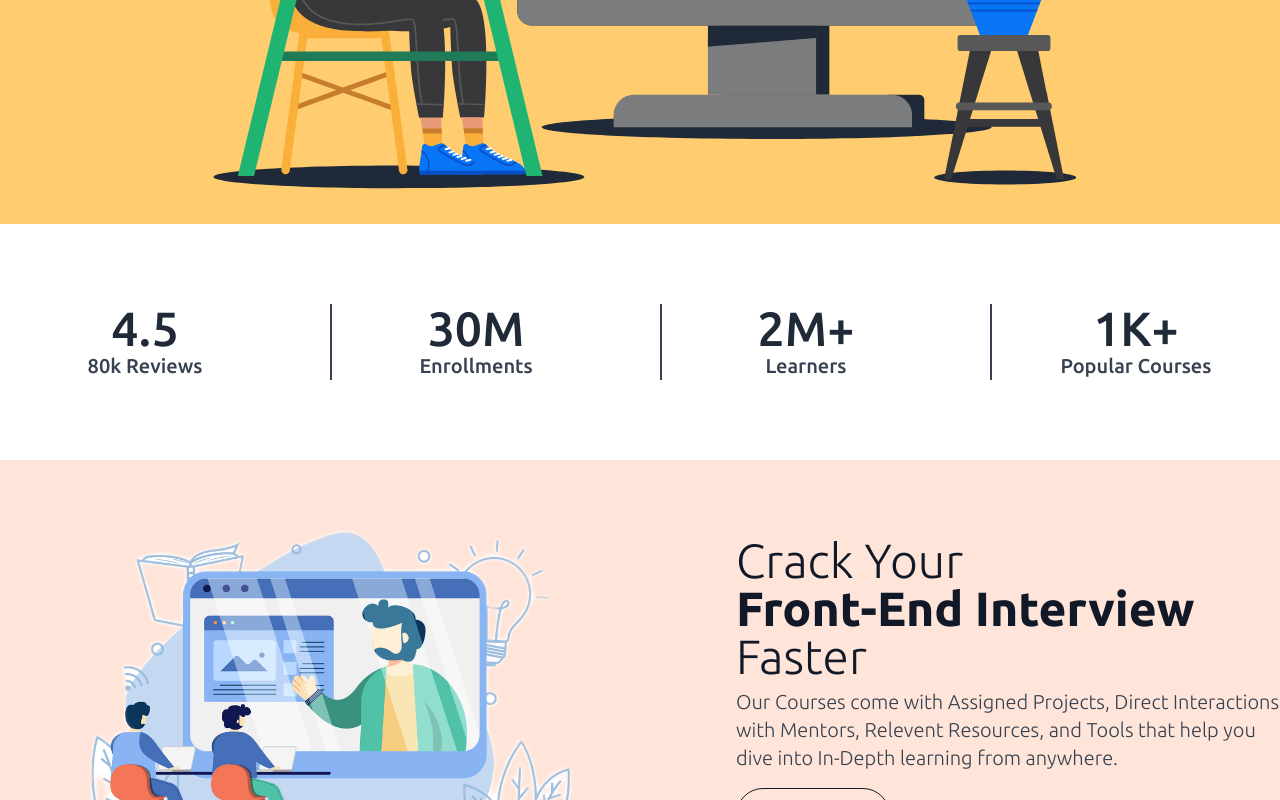
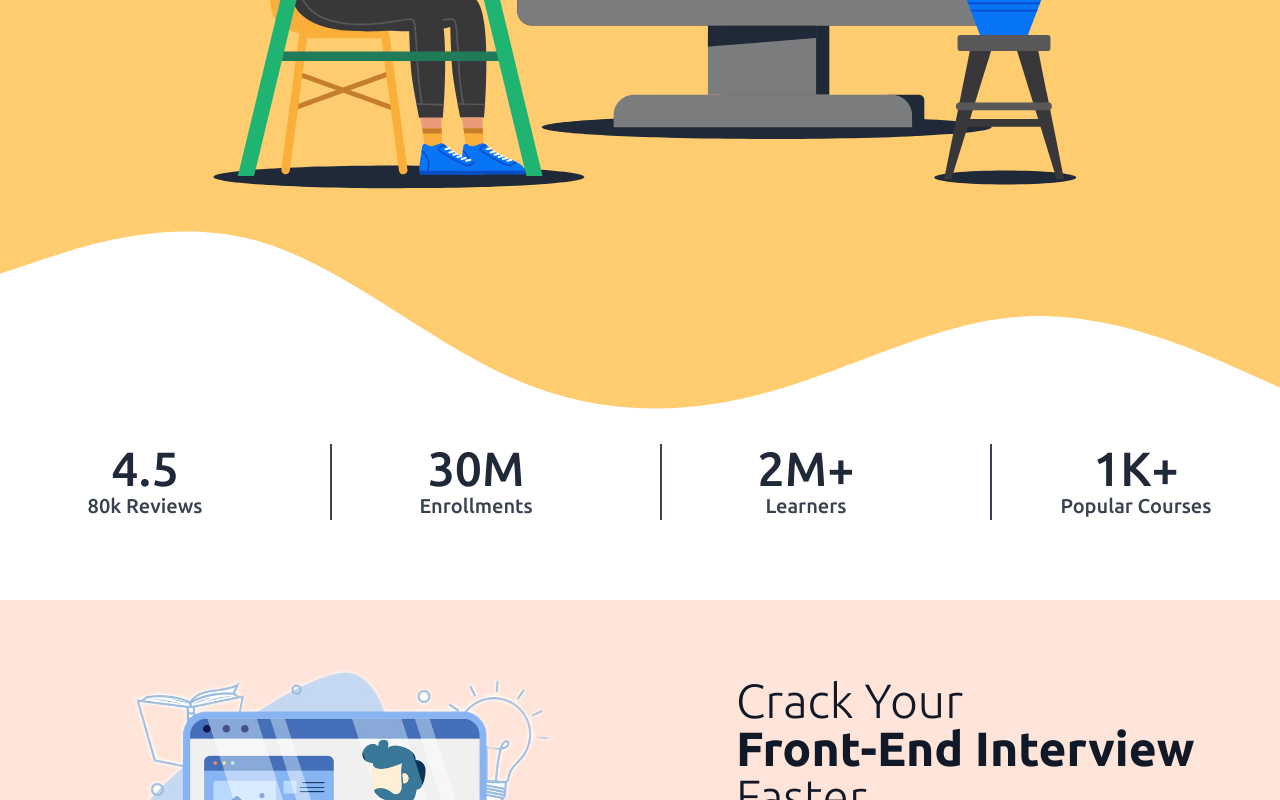
Before and after one commit to ThisIsKhalid/interview-prep-client, a React (Create React App) app: page / in a window 1280 px wide. Shown: the part 712-1512 px from the top of the page. Built offline with nearby package versions, Linux system fonts and the light colour scheme; no server answers; the HTML template or start-up script is replaced by a standard one.

Commit message:
update topbannerD

```diff
--- a/src/components/Course.jsx
+++ b/src/components/Course.jsx
@@ -27,7 +27,7 @@ const Course = ({course}) => {
       </div>
       <h3 className="text-2xl font-medium mb-6 text-white">{title}</h3>
       <Link to={`/course/${id}`}>
-        <button className="text-lg font-medium px-4 py-3 rounded-full hover:bg-[#FFCD70] text-[#FFCD70] hover:text-gray-900 border border-[#FFCD70]">
+        <button className="text-lg font-medium px-4 py-3 rounded-full hover:bg-[#FFCD70] text-[#FFCD70] hover:text-gray-900 border border-[#FFCD70] transition-colors delay-75 duration-300">
           View Course
         </button>
       </Link>
--- a/src/components/Course1.jsx
+++ b/src/components/Course1.jsx
@@ -26,7 +26,7 @@ const Course1 = () => {
       <h3 className="text-2xl font-medium mb-6">
         Top JavaScript Interview Question
       </h3>
-      <button className="text-lg font-medium border border-gray-900 px-4 py-3 rounded-full  hover:bg-gray-800 hover:text-[#FFCD70]">
+      <button className="text-lg font-medium border border-gray-900 px-4 py-3 rounded-full  hover:bg-gray-800 hover:text-[#FFCD70] transition-colors delay-75 duration-300">
         View Course
       </button>
     </div>
--- a/src/components/Footer.js
+++ b/src/components/Footer.js
@@ -1,13 +1,26 @@
 import React from "react";
-import { Link } from "react-router-dom";
+import { Link, useLocation } from "react-router-dom";
 
 const Footer = () => {
+
+  const {pathname} = useLocation();
+  console.log(pathname);
+  let bgColor;
+  if(pathname === '/home' || pathname == '/'){
+    bgColor = "bg-[#ffefe7db]";
+  }
+  else {
+    bgColor = "bg-slate-50";
+  }
+
   return (
-    <section className="bg-[#ffefe7db] pt-10">
+    <section className={`pt-10 ${bgColor}`}>
       <div className="container mx-auto bg-gray-800 pt-20 pb-10 md:rounded-t-3xl px-10 text-white">
         <div className="grid lg:grid-cols-5 grid-cols-2  gap-3">
           <div className="col-span-2">
-            <h1 className="text-3xl mb-4 text-[#FFCD70] font-bold">Interview Prep</h1>
+            <h1 className="text-3xl mb-4 text-[#FFCD70] font-bold">
+              Interview Prep
+            </h1>
             <p className="text-gray-400">
               Lorem ipsum dolor, sit amet consectetur adipisicing elit.
               Accusamus et corrupti sapiente corporis perferendis natus quaerat
--- a/src/pages/Home/OurFeature.jsx
+++ b/src/pages/Home/OurFeature.jsx
@@ -17,7 +17,7 @@ const OurFeature = () => {
                   <br />
                   <span className="text-[#FFCD70]">Features</span> For You
                 </h1>
-                <button className="flex items-center gap-2 text-lg font-medium px-4 py-3 rounded-full hover:bg-[#FFCD70] text-[#FFCD70] hover:text-gray-900 border border-[#FFCD70]">
+                <button className="flex items-center gap-2 text-lg font-medium px-4 py-3 rounded-full hover:bg-[#FFCD70] text-[#FFCD70] hover:text-gray-900 border border-[#FFCD70] transition-colors delay-75 duration-300">
                   See All Features <FiArrowUpRight className="text-xl" />
                 </button>
               </div>
--- a/src/pages/Home/PopulerCourses.jsx
+++ b/src/pages/Home/PopulerCourses.jsx
@@ -1,5 +1,5 @@
 import React from "react";
-import Course from "../../components/Course1";
+import Course1 from "../../components/Course1";
 
 const PopulerCourses = () => {
   return (
@@ -14,9 +14,9 @@ const PopulerCourses = () => {
 
         {/* courses */}
         <div className="grid lg:grid-cols-3 grid-cols-1 items-center gap-10">
-          <Course />
-          <Course />
-          <Course />
+          <Course1 />
+          <Course1 />
+          <Course1 />
         </div>
       </div>
     </section>
--- a/src/pages/Home/StatData.jsx
+++ b/src/pages/Home/StatData.jsx
@@ -2,7 +2,7 @@ import React from 'react';
 
 const StatData = () => {
     return (
-      <section className="container mx-auto py-20">
+      <section className="container mx-auto pb-20">
         <div className="grid lg:grid-cols-4 grid-cols-1 gap-10">
           <div className="text-center">
             <h1 className="text-5xl text-gray-800 font-medium">4.5</h1>
--- a/src/pages/Home/TopBanner.jsx
+++ b/src/pages/Home/TopBanner.jsx
@@ -5,26 +5,9 @@ import Lottie from "lottie-react";
 
 const TopBanner = () => {
   return (
+    <>
       <section className="top-banner h-full w-full pt-10">
         <div className="container mx-auto">
-        {/* top banner up-1 */}
-        {/* <div className="grid lg:grid-cols-2 items-center px-5 lg:p-0">
-          <div className="lg:text-5xl text-4xl text-center lg:text-left text-gray-900 font-light flex flex-col gap-2">
-            <h2 className=" line-through">A Better</h2>
-            <h1 className="lg:text-6xl text-5xl font-bold">The Only Way</h1>
-            <h2>to Preparetion for</h2>
-            <h1 className="font-medium">Front-End Interviews</h1>
-          </div>
-          <div className="flex flex-col items-center lg:items-start gap-4 text-center lg:text-left">
-            <p className="lg:text-xl text-base lg:w-5/6 w-full mt-6 lg:mt-0 leading-normal text-gray-700">
-              Speed Up The Skill Acquisition Process By Finding Unlimited
-              Courses That Matches Your Niche.
-            </p>
-            <button className="flex items-center gap-2 text-lg font-medium border border-gray-900 px-4 py-3 rounded-full  hover:bg-gray-800 hover:text-[#FFCD70]">
-              Enroll Now <FiArrowUpRight className="text-xl" />
-            </button>
-          </div>
-        </div> */}
 
           {/* top banner up-2 */}
           <div className="lg:mt-10 lg:text-5xl text-4xl text-gray-900 font-light text-center px-5 lg:p-0">
@@ -44,6 +27,18 @@ const TopBanner = () => {
           </div>
         </div>
       </section>
+
+      {/* border wave shape */}
+      <div className="lg:-mt-16">
+        <svg xmlns="http://www.w3.org/2000/svg" viewBox="0 0 1440 320">
+          <path
+            fill="#FFCD70"
+            fill-opacity="1"
+            d="M0,128L48,112C96,96,192,64,288,90.7C384,117,480,203,576,245.3C672,288,768,288,864,261.3C960,235,1056,181,1152,176C1248,171,1344,213,1392,234.7L1440,256L1440,0L1392,0C1344,0,1248,0,1152,0C1056,0,960,0,864,0C768,0,672,0,576,0C480,0,384,0,288,0C192,0,96,0,48,0L0,0Z"
+          ></path>
+        </svg>
+      </div>
+    </>
   );
 };
 
--- a/src/pages/Home/WhatWeProvide.jsx
+++ b/src/pages/Home/WhatWeProvide.jsx
@@ -20,7 +20,7 @@ const WhatWeProvide = () => {
                 into In-Depth learning from anywhere.
               </p>
               <div className='flex items-center justify-center lg:justify-start'>
-                <button className="flex items-center gap-2 text-lg font-medium border border-gray-900 px-4 py-3 rounded-full  hover:bg-gray-800 hover:text-[#FFCD70]">
+                <button className="flex items-center gap-2 text-lg font-medium border border-gray-900 px-4 py-3 rounded-full  hover:bg-gray-800 hover:text-[#FFCD70] transition-colors delay-75 duration-300">
                   Enroll Now <FiArrowUpRight className="text-xl" />
                 </button>
               </div>
```
Lines whose indentation alone changed are shown as unchanged.
